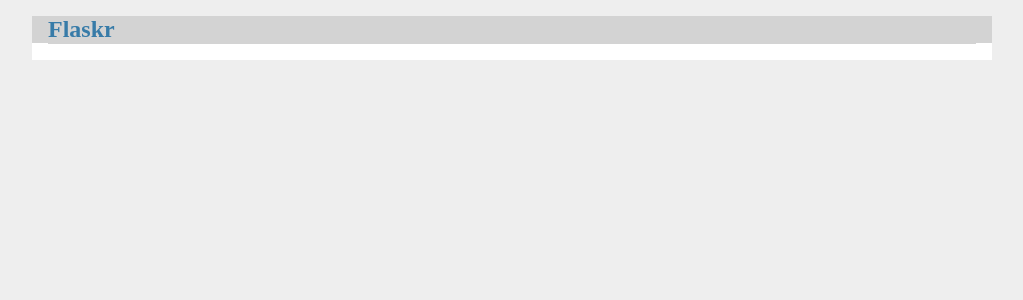
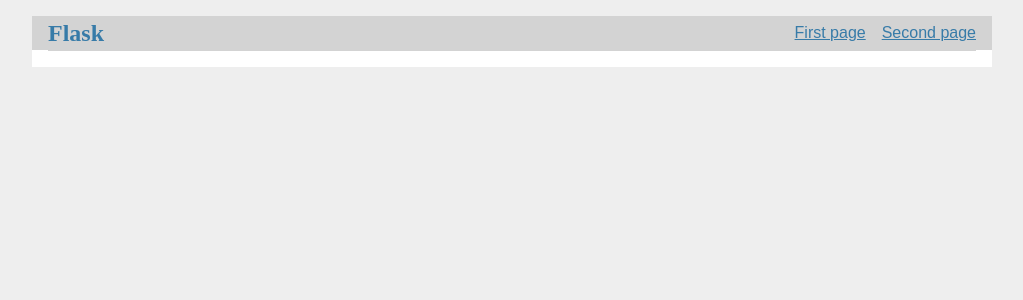
Before and after one commit to Wykiki/git-practice, a Flask app: page / in a window 1280 px wide. Shown: the top 300 px of the page, without its empty margins (128-1151 px from the left). Run offline with Flask 2, Linux system fonts and the light colour scheme.

Commit message:
Add navigation menu

```diff
--- a/template/base.html
+++ b/template/base.html
@@ -2,15 +2,10 @@
 <title>{% block title %}{% endblock %} - Flask</title>
 <link rel="stylesheet" href="{{ url_for('static', filename='style.css') }}">
 <nav>
-  <h1><a href="{{ url_for('main') }}">Flaskr</a></h1>
+  <h1><a href="{{ url_for('main') }}">Flask</a></h1>
   <ul>
-    {# {% if g.user %}
-      <li><span>{{ g.user['username'] }}</span>
-      <li><a href="{{ url_for('auth.logout') }}">Log Out</a>
-    {% else %}
-      <li><a href="{{ url_for('auth.register') }}">Register</a>
-      <li><a href="{{ url_for('auth.login') }}">Log In</a>
-    {% endif %} #}
+      <li><a href="{{ url_for('first') }}">First page</a>
+      <li><a href="{{ url_for('second') }}">Second page</a>
   </ul>
 </nav>
 <section class="content">
```
